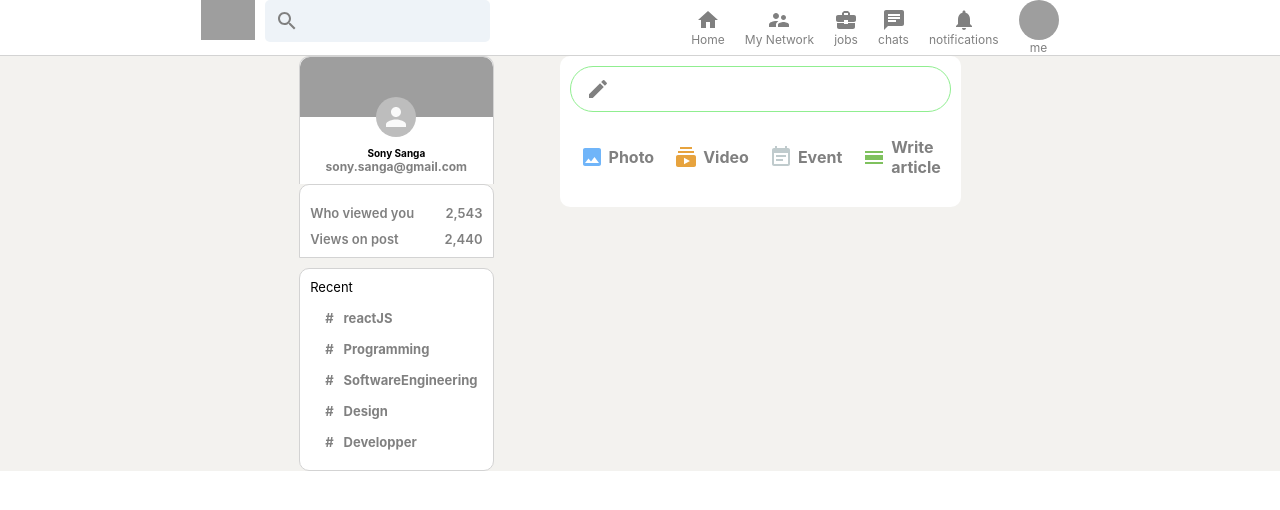
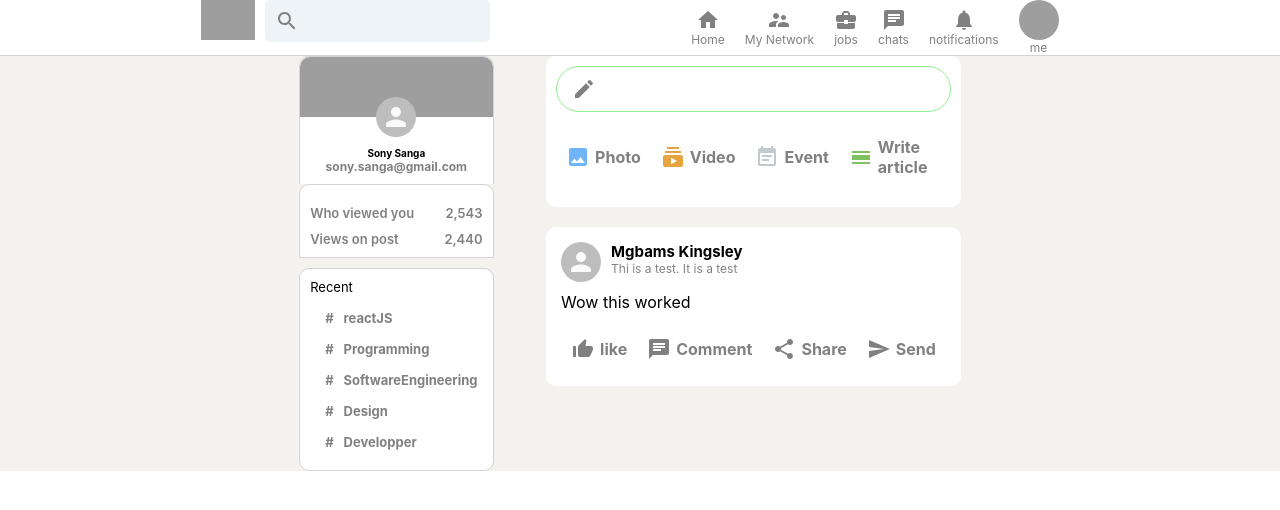
Before and after one commit to Mgbams/linkedin-reproduced, a React (Create React App) app: page / in a window 1280 px wide. Shown: the top 510 px of the page. Built offline with nearby package versions, Linux system fonts and the light colour scheme; grey boxes are pictures that could not be loaded.

Commit message:
added posts section

```diff
--- a/src/Feed.js
+++ b/src/Feed.js
@@ -1,13 +1,20 @@
-import React from 'react';
+import React, { useState } from "react";
 import "./Feed.css";
-import CreateIcon from '@material-ui/icons/Create';
+import CreateIcon from "@material-ui/icons/Create";
 import InputOption from "./InputOption";
-import ImageIcon from '@material-ui/icons/Image';
-import SubscriptionsIcon from '@material-ui/icons/Subscriptions';
-import EventNoteIcon from '@material-ui/icons/EventNote';
-import CalendarViewDayIcon from '@material-ui/icons/CalendarViewDay';
+import ImageIcon from "@material-ui/icons/Image";
+import SubscriptionsIcon from "@material-ui/icons/Subscriptions";
+import EventNoteIcon from "@material-ui/icons/EventNote";
+import CalendarViewDayIcon from "@material-ui/icons/CalendarViewDay";
+import Post from "./Post";
 
 function Feed() {
+  const [posts, setPosts] = useState([]);
+
+  const sendPost = (e) => {
+    e.preventDefault();
+  };
+
   return (
     <div className="feed">
       <div className="feed_inputContainer">
@@ -15,19 +22,35 @@ function Feed() {
           <CreateIcon />
           <form>
             <input type="text" />
-                        <button type="submit">Send</button>
+            <button onClick={sendPost} type="submit">
+              Send
+            </button>
           </form>
         </div>
         <div className="feed_inputOptions">
           <InputOption Icon={ImageIcon} title="Photo" color="#70B5F9" />
           <InputOption Icon={SubscriptionsIcon} title="Video" color="#E7A33E" />
           <InputOption Icon={EventNoteIcon} title="Event" color="#C0CBCD" />
-                    <InputOption Icon={CalendarViewDayIcon} title="Write article" color="#7FC15E" />
+          <InputOption
+            Icon={CalendarViewDayIcon}
+            title="Write article"
+            color="#7FC15E"
+          />
         </div>
       </div>
 
+      {/* Post */}
+      {posts.map((post) => {
+        <Post />;
+      })}
+
+      <Post
+        name="Mgbams Kingsley"
+        message="Wow this worked"
+        description="Thi is a test. It is a test"
+      />
     </div>
-    )
+  );
 }
 
-export default Feed
+export default Feed;
--- /dev/null
+++ b/src/Post.css
@@ -0,0 +1,34 @@
+.post {
+  background-color: white;
+  padding: 15px;
+  margin-bottom: 10px;
+  border-radius: 10px;
+}
+
+.post_header {
+  display: flex;
+  margin-bottom: 10px;
+}
+
+.post_info {
+  margin-left: 10px;
+}
+
+.post_info > p {
+  font-size: 12px;
+  color: gray;
+}
+
+.post_body {
+  overflow-wrap: anywhere;
+  margin-top: 10px;
+}
+
+.post_info > h2 {
+  font-size: 15px;
+}
+
+.post_options {
+  display: flex;
+  justify-content: space-evenly;
+}
--- /dev/null
+++ b/src/Post.js
@@ -0,0 +1,35 @@
+import React from "react";
+import "./Post.css";
+import Avatar from "@material-ui/core/Avatar";
+import InputOption from "./InputOption";
+import ThumbUpAltIcon from "@material-ui/icons/ThumbUpAlt";
+import ChatIcon from "@material-ui/icons/Chat";
+import ShareIcon from "@material-ui/icons/Share";
+import SendIcon from "@material-ui/icons/Send";
+
+function Post({ name, description, message, photoUrl }) {
+  return (
+    <div className="post">
+      <div className="post_header">
+        <Avatar />
+        <div className="post_info">
+          <h2>{name}</h2>
+          <p>{description}</p>
+        </div>
+      </div>
+
+      <div className="post_body">
+        <p>{message}</p>
+      </div>
+
+      <div className="post_options">
+        <InputOption Icon={ThumbUpAltIcon} title="like" color="gray" />
+        <InputOption Icon={ChatIcon} title="Comment" color="gray" />
+        <InputOption Icon={ShareIcon} title="Share" color="gray" />
+        <InputOption Icon={SendIcon} title="Send" color="gray" />
+      </div>
+    </div>
+  );
+}
+
+export default Post;
```
Lines whose indentation alone changed are shown as unchanged.
